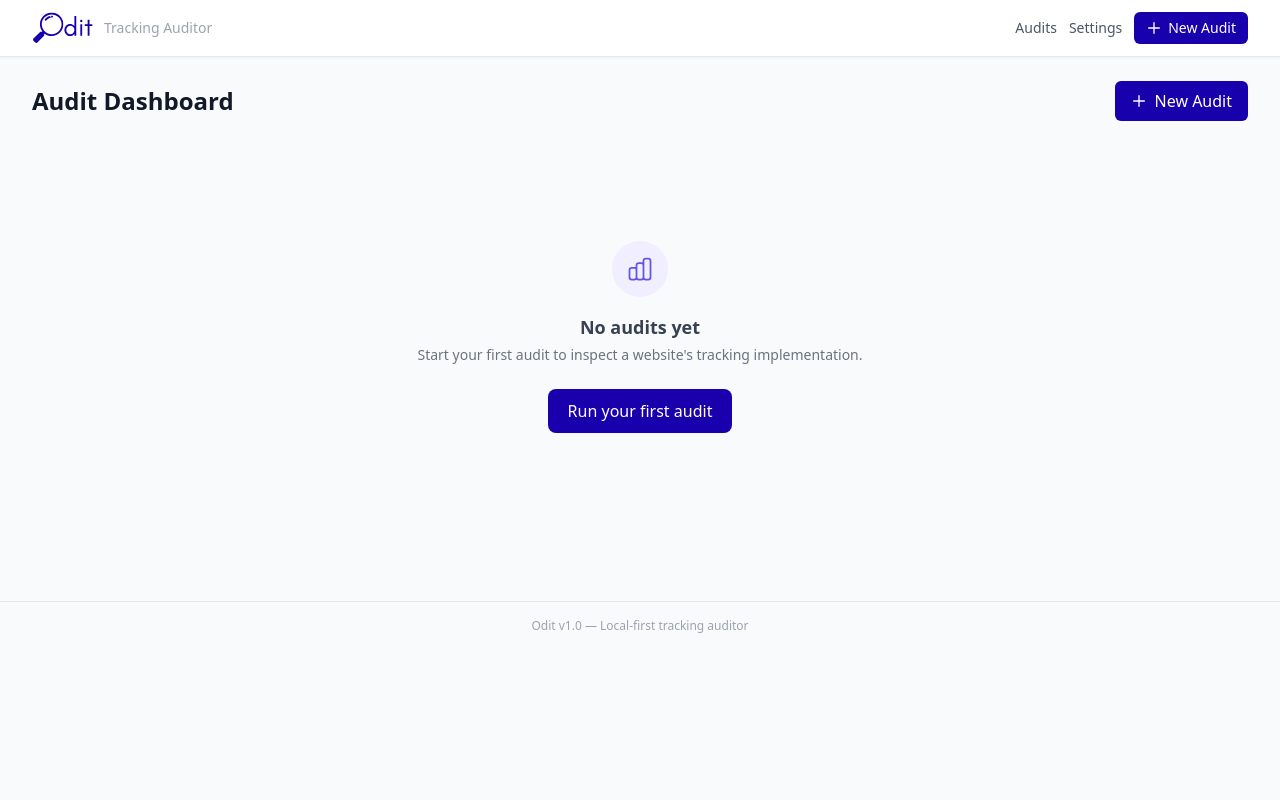
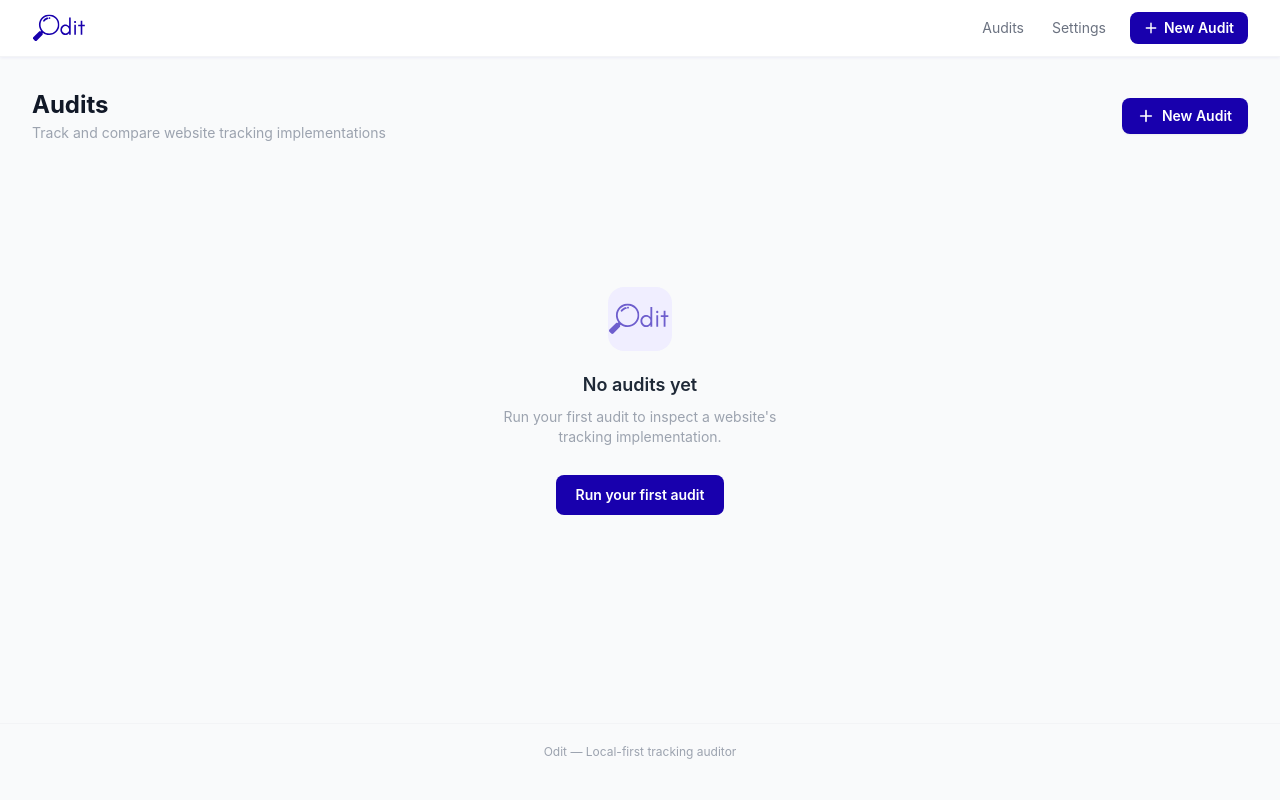
Before and after one commit to venk-hub/Odit, a FastAPI app: template app/templates/dashboard.html in a window 1280 px wide. Run offline with FastAPI, Linux system fonts and the light colour scheme; the template is opened without the code that fills it, so the values that code supplies are empty; some libraries are stand-ins or nearby versions.

Commit message:
Refresh UI with Odit brand color and polished components
- Replace nav logo with actual Odit SVG; drop text wordmark
- Swap all blue-* Tailwind classes for #1800ad deep indigo via
  arbitrary values (bg-[#1800ad], text-[#1800ad], etc.)
- Dashboard: cleaner table with status dots, fade-on-hover View →,
  outline issue severity badges, strip https:// from URL column
- Audit detail: streamlined header (back link, mode badge, export
  buttons right-aligned), active tab underline in brand color
- New audit: Run Audit CTA in brand indigo full-width button
- Base layout: sticky nav, inline-style hover for brand button

Co-Authored-By: Claude Sonnet 4.6 <noreply@anthropic.com>

```diff
--- a/app/templates/audit_comparison.html
+++ b/app/templates/audit_comparison.html
@@ -17,7 +17,7 @@
         <div>
             <label class="block text-sm font-medium text-gray-700 mb-1">Compare Against</label>
             <select name="compare_audit_id"
-                class="w-full border border-gray-300 rounded-lg px-3 py-2 text-sm focus:outline-none focus:ring-2 focus:ring-[#f0eeff]0">
+                class="w-full border border-gray-300 rounded-lg px-3 py-2 text-sm focus:outline-none focus:ring-2 focus:ring-[#3820c4]">
                 <option value="">— Select an audit —</option>
                 {% for other in other_runs %}
                 <option value="{{ other.id }}">{{ other.base_url }} — {{ other.created_at.strftime("%b %d %H:%M") }}</option>
@@ -63,7 +63,7 @@
         <div class="text-2xl font-bold {% if comparison.page_count_change > 0 %}text-green-600{% elif comparison.page_count_change < 0 %}text-red-600{% else %}text-[#1800ad]{% endif %}">
             {{ "%+d" | format(comparison.page_count_change) }}
         </div>
-        <div class="text-xs text-[#f0eeff]0 mt-1">Page Count Change</div>
+        <div class="text-xs text-[#3820c4] mt-1">Page Count Change</div>
     </div>
 </div>
 
--- a/app/templates/base.html
+++ b/app/templates/base.html
@@ -11,23 +11,25 @@
         [x-cloak] { display: none !important; }
         .htmx-indicator { display: none; }
         .htmx-request .htmx-indicator { display: inline; }
+        body { font-family: -apple-system, BlinkMacSystemFont, 'Segoe UI', sans-serif; }
     </style>
 </head>
-<body class="bg-gray-50 min-h-screen font-sans text-gray-800">
-    <nav class="bg-white border-b border-gray-200 shadow-sm">
+<body class="bg-gray-50 min-h-screen text-gray-800">
+    <nav class="bg-white border-b border-gray-100 sticky top-0 z-10" style="box-shadow: 0 1px 3px rgba(24,0,173,0.06)">
         <div class="max-w-7xl mx-auto px-4 sm:px-6 lg:px-8">
             <div class="flex items-center justify-between h-14">
-                <a href="/" class="flex items-center gap-2">
-                    <img src="/static/odit.svg" alt="Odit" class="h-8 w-auto" />
-                    <span class="text-sm text-gray-400 hidden sm:inline">Tracking Auditor</span>
+                <a href="/" class="flex items-center gap-1.5 group">
+                    <img src="/static/odit.svg" alt="Odit" class="h-7 w-auto" />
                 </a>
-                <div class="flex items-center gap-3">
-                    <a href="/" class="text-sm text-gray-600 hover:text-[#1800ad] transition-colors">Audits</a>
-                    <a href="/settings" class="text-sm text-gray-600 hover:text-[#1800ad] transition-colors">Settings</a>
+                <div class="flex items-center gap-1">
+                    <a href="/" class="text-sm text-gray-500 hover:text-gray-900 hover:bg-gray-50 px-3 py-1.5 rounded-md transition-colors">Audits</a>
+                    <a href="/settings" class="text-sm text-gray-500 hover:text-gray-900 hover:bg-gray-50 px-3 py-1.5 rounded-md transition-colors">Settings</a>
                     <a href="/audits/new"
-                        class="inline-flex items-center gap-1.5 bg-[#1800ad] hover:bg-[#13008a] text-white text-sm font-medium px-3 py-1.5 rounded-md transition-colors">
-                        <svg class="w-4 h-4" fill="none" stroke="currentColor" viewBox="0 0 24 24">
-                            <path stroke-linecap="round" stroke-linejoin="round" stroke-width="2" d="M12 4v16m8-8H4" />
+                        class="inline-flex items-center gap-1.5 text-white text-sm font-semibold px-3.5 py-1.5 rounded-lg transition-colors ml-2"
+                        style="background:#1800ad"
+                        onmouseover="this.style.background='#13008a'" onmouseout="this.style.background='#1800ad'">
+                        <svg class="w-3.5 h-3.5" fill="none" stroke="currentColor" viewBox="0 0 24 24">
+                            <path stroke-linecap="round" stroke-linejoin="round" stroke-width="2.5" d="M12 4v16m8-8H4" />
                         </svg>
                         New Audit
                     </a>
@@ -36,12 +38,12 @@
         </div>
     </nav>
 
-    <main class="max-w-7xl mx-auto px-4 sm:px-6 lg:px-8 py-6">
+    <main class="max-w-7xl mx-auto px-4 sm:px-6 lg:px-8 py-8">
         {% block content %}{% endblock %}
     </main>
 
-    <footer class="mt-12 border-t border-gray-200 py-4 text-center text-xs text-gray-400">
-        Odit v1.0 &mdash; Local-first tracking auditor
+    <footer class="mt-16 border-t border-gray-100 py-5 text-center text-xs text-gray-400">
+        Odit &mdash; Local-first tracking auditor
     </footer>
 </body>
 </html>
--- a/app/templates/dashboard.html
+++ b/app/templates/dashboard.html
@@ -1,94 +1,104 @@
 {% extends "base.html" %}
 {% block title %}Odit - Dashboard{% endblock %}
 {% block content %}
-<div class="flex items-center justify-between mb-6">
-    <h1 class="text-2xl font-bold text-gray-900">Audit Dashboard</h1>
+
+<div class="flex items-center justify-between mb-8">
+    <div>
+        <h1 class="text-2xl font-bold text-gray-900">Audits</h1>
+        <p class="text-sm text-gray-400 mt-0.5">Track and compare website tracking implementations</p>
+    </div>
     <a href="/audits/new"
-        class="inline-flex items-center gap-2 bg-[#1800ad] hover:bg-[#13008a] text-white font-medium px-4 py-2 rounded-md transition-colors">
+        class="inline-flex items-center gap-2 text-white text-sm font-semibold px-4 py-2 rounded-lg shadow-sm transition-colors"
+        style="background:#1800ad"
+        onmouseover="this.style.background='#13008a'" onmouseout="this.style.background='#1800ad'">
         <svg class="w-4 h-4" fill="none" stroke="currentColor" viewBox="0 0 24 24">
-            <path stroke-linecap="round" stroke-linejoin="round" stroke-width="2" d="M12 4v16m8-8H4" />
+            <path stroke-linecap="round" stroke-linejoin="round" stroke-width="2.5" d="M12 4v16m8-8H4" />
         </svg>
         New Audit
     </a>
 </div>
 
 {% if audits %}
-<div class="bg-white rounded-xl shadow-sm border border-gray-200 overflow-hidden">
-    <table class="min-w-full divide-y divide-gray-200">
-        <thead class="bg-gray-50">
-            <tr>
-                <th class="px-4 py-3 text-left text-xs font-medium text-gray-500 uppercase tracking-wider">URL</th>
-                <th class="px-4 py-3 text-left text-xs font-medium text-gray-500 uppercase tracking-wider">Mode</th>
-                <th class="px-4 py-3 text-left text-xs font-medium text-gray-500 uppercase tracking-wider">Status</th>
-                <th class="px-4 py-3 text-left text-xs font-medium text-gray-500 uppercase tracking-wider">Pages</th>
-                <th class="px-4 py-3 text-left text-xs font-medium text-gray-500 uppercase tracking-wider">Issues</th>
-                <th class="px-4 py-3 text-left text-xs font-medium text-gray-500 uppercase tracking-wider">Created</th>
-                <th class="px-4 py-3"></th>
+<div class="bg-white rounded-2xl border border-gray-100 overflow-hidden" style="box-shadow:0 1px 4px rgba(0,0,0,0.05)">
+    <table class="min-w-full">
+        <thead>
+            <tr class="border-b border-gray-100">
+                <th class="px-5 py-3.5 text-left text-xs font-semibold text-gray-400 uppercase tracking-wider">URL</th>
+                <th class="px-4 py-3.5 text-left text-xs font-semibold text-gray-400 uppercase tracking-wider">Mode</th>
+                <th class="px-4 py-3.5 text-left text-xs font-semibold text-gray-400 uppercase tracking-wider">Status</th>
+                <th class="px-4 py-3.5 text-left text-xs font-semibold text-gray-400 uppercase tracking-wider">Pages</th>
+                <th class="px-4 py-3.5 text-left text-xs font-semibold text-gray-400 uppercase tracking-wider">Issues</th>
+                <th class="px-4 py-3.5 text-left text-xs font-semibold text-gray-400 uppercase tracking-wider">Created</th>
+                <th class="px-4 py-3.5"></th>
             </tr>
         </thead>
-        <tbody class="divide-y divide-gray-100">
+        <tbody class="divide-y divide-gray-50">
             {% for item in audits %}
             {% set run = item.run %}
             {% set counts = item.issue_counts %}
-            <tr class="hover:bg-gray-50 transition-colors" id="audit-row-{{ run.id }}">
-                <td class="px-4 py-3">
-                    <a href="/audits/{{ run.id }}" class="text-[#1800ad] hover:text-[#0e0068] font-medium text-sm truncate max-w-xs block">
-                        {{ run.base_url }}
+            <tr class="hover:bg-slate-50 transition-colors group" id="audit-row-{{ run.id }}">
+                <td class="px-5 py-4">
+                    <a href="/audits/{{ run.id }}" class="font-medium text-sm text-gray-900 hover:text-[#1800ad] transition-colors block truncate max-w-xs">
+                        {{ run.base_url | replace("https://", "") | replace("http://", "") }}
                     </a>
                 </td>
-                <td class="px-4 py-3">
-                    <span class="text-xs bg-gray-100 text-gray-700 px-2 py-0.5 rounded-full">
+                <td class="px-4 py-4">
+                    <span class="text-xs font-medium bg-gray-100 text-gray-600 px-2.5 py-1 rounded-full">
                         {{ run.mode.value.replace("_", " ").title() }}
                     </span>
                 </td>
-                <td class="px-4 py-3">
+                <td class="px-4 py-4">
                     {% if run.status.value == "pending" %}
-                    <span class="inline-flex items-center gap-1 text-xs font-medium bg-gray-100 text-gray-600 px-2 py-0.5 rounded-full">
-                        <span class="w-1.5 h-1.5 bg-gray-400 rounded-full"></span> Pending
+                    <span class="inline-flex items-center gap-1.5 text-xs font-medium text-gray-500">
+                        <span class="w-1.5 h-1.5 bg-gray-300 rounded-full"></span> Pending
                     </span>
                     {% elif run.status.value == "running" %}
-                    <span class="inline-flex items-center gap-1 text-xs font-medium bg-[#f0eeff] text-[#13008a] px-2 py-0.5 rounded-full">
-                        <span class="w-1.5 h-1.5 bg-[#f0eeff]0 rounded-full animate-pulse"></span> Running
+                    <span class="inline-flex items-center gap-1.5 text-xs font-medium text-[#1800ad]">
+                        <span class="w-1.5 h-1.5 bg-[#6355e0] rounded-full animate-pulse"></span> Running
                     </span>
                     {% elif run.status.value == "completed" %}
-                    <span class="inline-flex items-center gap-1 text-xs font-medium bg-green-50 text-green-700 px-2 py-0.5 rounded-full">
+                    <span class="inline-flex items-center gap-1.5 text-xs font-medium text-green-700">
                         <span class="w-1.5 h-1.5 bg-green-500 rounded-full"></span> Completed
                     </span>
                     {% elif run.status.value == "failed" %}
-                    <span class="inline-flex items-center gap-1 text-xs font-medium bg-red-50 text-red-700 px-2 py-0.5 rounded-full">
+                    <span class="inline-flex items-center gap-1.5 text-xs font-medium text-red-600">
                         <span class="w-1.5 h-1.5 bg-red-500 rounded-full"></span> Failed
                     </span>
                     {% elif run.status.value == "cancelled" %}
-                    <span class="inline-flex items-center gap-1 text-xs font-medium bg-yellow-50 text-yellow-700 px-2 py-0.5 rounded-full">
-                        <span class="w-1.5 h-1.5 bg-yellow-500 rounded-full"></span> Cancelled
+                    <span class="inline-flex items-center gap-1.5 text-xs font-medium text-yellow-700">
+                        <span class="w-1.5 h-1.5 bg-yellow-400 rounded-full"></span> Cancelled
                     </span>
                     {% endif %}
                 </td>
-                <td class="px-4 py-3 text-sm text-gray-600">{{ run.pages_crawled }}</td>
-                <td class="px-4 py-3">
+                <td class="px-4 py-4 text-sm font-medium text-gray-700">{{ run.pages_crawled }}</td>
+                <td class="px-4 py-4">
                     <div class="flex items-center gap-1">
                         {% if counts.get("critical", 0) > 0 %}
-                        <span class="text-xs bg-red-100 text-red-700 px-1.5 py-0.5 rounded font-medium">{{ counts.critical }} C</span>
+                        <span class="text-xs bg-red-50 text-red-600 border border-red-100 px-2 py-0.5 rounded-full font-semibold">{{ counts.critical }}C</span>
                         {% endif %}
                         {% if counts.get("high", 0) > 0 %}
-                        <span class="text-xs bg-orange-100 text-orange-700 px-1.5 py-0.5 rounded font-medium">{{ counts.high }} H</span>
+                        <span class="text-xs bg-orange-50 text-orange-600 border border-orange-100 px-2 py-0.5 rounded-full font-semibold">{{ counts.high }}H</span>
                         {% endif %}
                         {% if counts.get("medium", 0) > 0 %}
-                        <span class="text-xs bg-yellow-100 text-yellow-700 px-1.5 py-0.5 rounded font-medium">{{ counts.medium }} M</span>
+                        <span class="text-xs bg-yellow-50 text-yellow-700 border border-yellow-100 px-2 py-0.5 rounded-full font-semibold">{{ counts.medium }}M</span>
                         {% endif %}
                         {% if counts.get("low", 0) > 0 %}
-                        <span class="text-xs bg-[#dddaff] text-[#13008a] px-1.5 py-0.5 rounded font-medium">{{ counts.low }} L</span>
+                        <span class="text-xs bg-gray-50 text-gray-500 border border-gray-200 px-2 py-0.5 rounded-full font-semibold">{{ counts.low }}L</span>
                         {% endif %}
                         {% if not counts %}
-                        <span class="text-xs text-gray-400">—</span>
+                        <span class="text-xs text-gray-300">—</span>
                         {% endif %}
                     </div>
                 </td>
-                <td class="px-4 py-3 text-xs text-gray-500">
+                <td class="px-4 py-4 text-xs text-gray-400">
                     {{ run.created_at.strftime("%b %d, %Y %H:%M") }}
                 </td>
-                <td class="px-4 py-3 text-right">
-                    <a href="/audits/{{ run.id }}" class="text-xs text-[#1800ad] hover:text-[#0e0068] font-medium">View →</a>
+                <td class="px-4 py-4 text-right">
+                    <a href="/audits/{{ run.id }}"
+                        class="text-xs font-semibold opacity-0 group-hover:opacity-100 transition-opacity"
+                        style="color:#1800ad">
+                        View →
+                    </a>
                 </td>
             </tr>
             {% endfor %}
@@ -96,17 +106,16 @@
     </table>
 </div>
 {% else %}
-<div class="text-center py-24">
-    <div class="w-14 h-14 bg-[#f0eeff] rounded-full flex items-center justify-center mx-auto mb-4">
-        <svg class="w-7 h-7 text-[#6355e0]" fill="none" stroke="currentColor" viewBox="0 0 24 24">
-            <path stroke-linecap="round" stroke-linejoin="round" stroke-width="1.5"
-                d="M9 19v-6a2 2 0 00-2-2H5a2 2 0 00-2 2v6a2 2 0 002 2h2a2 2 0 002-2zm0 0V9a2 2 0 012-2h2a2 2 0 012 2v10m-6 0a2 2 0 002 2h2a2 2 0 002-2m0 0V5a2 2 0 012-2h2a2 2 0 012 2v14a2 2 0 01-2 2h-2a2 2 0 01-2-2z" />
-        </svg>
+<div class="text-center py-28">
+    <div class="w-16 h-16 rounded-2xl flex items-center justify-center mx-auto mb-5" style="background:#f0eeff">
+        <img src="/static/odit.svg" alt="" class="h-9 w-auto opacity-60" />
     </div>
-    <h2 class="text-lg font-semibold text-gray-700 mb-1">No audits yet</h2>
-    <p class="text-gray-500 text-sm mb-6">Start your first audit to inspect a website's tracking implementation.</p>
+    <h2 class="text-lg font-semibold text-gray-800 mb-2">No audits yet</h2>
+    <p class="text-gray-400 text-sm mb-7 max-w-xs mx-auto">Run your first audit to inspect a website's tracking implementation.</p>
     <a href="/audits/new"
-        class="inline-flex items-center gap-2 bg-[#1800ad] hover:bg-[#13008a] text-white font-medium px-5 py-2.5 rounded-lg transition-colors">
+        class="inline-flex items-center gap-2 text-white text-sm font-semibold px-5 py-2.5 rounded-lg transition-colors"
+        style="background:#1800ad"
+        onmouseover="this.style.background='#13008a'" onmouseout="this.style.background='#1800ad'">
         Run your first audit
     </a>
 </div>
--- a/app/templates/page_detail.html
+++ b/app/templates/page_detail.html
@@ -46,7 +46,7 @@
                     <span>·</span>
                     <span class="text-red-500">{{ network_requests | selectattr('failed') | list | length }} failed</span>
                     <span>·</span>
-                    <span class="text-[#f0eeff]0">{{ network_requests | selectattr('post_data') | list | length }} POST</span>
+                    <span class="text-[#3820c4]">{{ network_requests | selectattr('post_data') | list | length }} POST</span>
                 </div>
             </div>
             {% if network_requests %}
--- a/app/templates/partials/audit_progress.html
+++ b/app/templates/partials/audit_progress.html
@@ -32,7 +32,7 @@
     </div>
     <div class="bg-[#f0eeff] border border-[#dddaff] rounded-xl p-4">
         <div class="text-2xl font-bold text-[#1800ad]">{{ issue_counts.get("low", 0) }}</div>
-        <div class="text-xs text-[#f0eeff]0 mt-1">Low Issues</div>
+        <div class="text-xs text-[#3820c4] mt-1">Low Issues</div>
     </div>
 </div>
 
@@ -42,7 +42,7 @@
             <span class="text-sm font-medium text-gray-700">Status: </span>
             {% if run.status.value == "running" %}
             <span class="inline-flex items-center gap-1 text-sm text-[#1800ad]">
-                <span class="w-2 h-2 bg-[#f0eeff]0 rounded-full animate-pulse"></span> Running
+                <span class="w-2 h-2 bg-[#3820c4] rounded-full animate-pulse"></span> Running
             </span>
             {% elif run.status.value == "completed" %}
             <span class="inline-flex items-center gap-1 text-sm text-green-600">
--- a/app/templates/partials/audit_summary.html
+++ b/app/templates/partials/audit_summary.html
@@ -81,7 +81,7 @@
     </div>
     <div class="bg-[#f0eeff] border border-[#dddaff] rounded-xl p-4">
         <div class="text-3xl font-bold text-[#1800ad]">{{ issue_counts.get("low", 0) }}</div>
-        <div class="text-xs text-[#f0eeff]0 mt-1 font-medium uppercase tracking-wide">Low</div>
+        <div class="text-xs text-[#3820c4] mt-1 font-medium uppercase tracking-wide">Low</div>
     </div>
 </div>
 {% endif %}
--- a/app/templates/partials/issues_table.html
+++ b/app/templates/partials/issues_table.html
@@ -3,7 +3,7 @@
     <form hx-get="/audits/{{ audit_id }}/issues" hx-target="closest div" hx-swap="outerHTML"
         class="flex items-center gap-3 mb-4 flex-wrap">
         <select name="severity" onchange="this.form.requestSubmit()"
-            class="border border-gray-300 rounded-lg px-3 py-1.5 text-sm focus:outline-none focus:ring-2 focus:ring-[#f0eeff]0">
+            class="border border-gray-300 rounded-lg px-3 py-1.5 text-sm focus:outline-none focus:ring-2 focus:ring-[#3820c4]">
             <option value="">All Severities</option>
             <option value="critical" {% if filter_severity == "critical" %}selected{% endif %}>Critical</option>
             <option value="high" {% if filter_severity == "high" %}selected{% endif %}>High</option>
@@ -11,7 +11,7 @@
             <option value="low" {% if filter_severity == "low" %}selected{% endif %}>Low</option>
         </select>
         <select name="category" onchange="this.form.requestSubmit()"
-            class="border border-gray-300 rounded-lg px-3 py-1.5 text-sm focus:outline-none focus:ring-2 focus:ring-[#f0eeff]0">
+            class="border border-gray-300 rounded-lg px-3 py-1.5 text-sm focus:outline-none focus:ring-2 focus:ring-[#3820c4]">
             <option value="">All Categories</option>
             <option value="broken_tracking" {% if filter_category == "broken_tracking" %}selected{% endif %}>Broken Tracking</option>
             <option value="missing_vendor" {% if filter_category == "missing_vendor" %}selected{% endif %}>Missing Vendor</option>
```
Also changed, not shown: app/templates/audit_detail.html (+29 -26 lines), app/templates/new_audit.html (+13 -13 lines).
